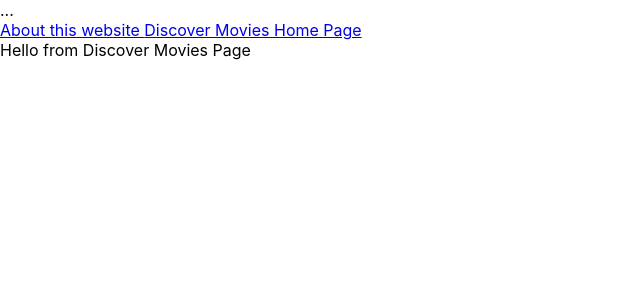
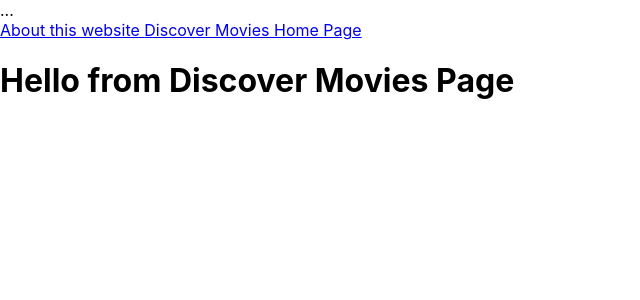
Before and after one commit to brambrulant/movie-discovery, a React (Create React App) app: page /discover in a window 1280 px wide. Shown: the top 300 px of the page, without its empty margins (0-640 px from the left). Built offline with nearby package versions, Linux system fonts and the light colour scheme.

Commit message:
fixed the links in navbar

```diff
--- a/src/pages/AboutPage.js
+++ b/src/pages/AboutPage.js
@@ -1,5 +1,9 @@
 import React from "react";
 
 export default function AboutPage() {
-  return <div>Hello from About Page</div>;
+  return (
+    <div>
+      <h1>Hello from About Page</h1>
+    </div>
+  );
 }
--- a/src/pages/DiscoverMoviesPage.js
+++ b/src/pages/DiscoverMoviesPage.js
@@ -1,5 +1,9 @@
 import React from "react";
 
 export default function DiscoverMoviesPage() {
-  return <div>Hello from Discover Movies Page</div>;
+  return (
+    <div>
+      <h1>Hello from Discover Movies Page</h1>
+    </div>
+  );
 }
--- a/src/pages/HomePage.js
+++ b/src/pages/HomePage.js
@@ -1,5 +1,9 @@
 import React from "react";
 
 export default function HomePage() {
-  return <div>hello World!</div>;
+  return (
+    <div>
+      <h1>Hello from Home Page</h1>
+    </div>
+  );
 }
--- a/src/pages/NavBar.js
+++ b/src/pages/NavBar.js
@@ -4,9 +4,9 @@ import { NavLink } from "react-router-dom";
 export default function NavBar() {
   return (
     <div>
-      <NavLink to="./AboutPage"> About this website </NavLink>
-      <NavLink to="./DiscoverMovies"> Discover Movies </NavLink>
-      <NavLink to="./HomePage"> Home Page</NavLink>
+      <NavLink to="/about"> About this website </NavLink>
+      <NavLink to="/discover"> Discover Movies </NavLink>
+      <NavLink to="/"> Home Page</NavLink>
     </div>
   );
 }
```
